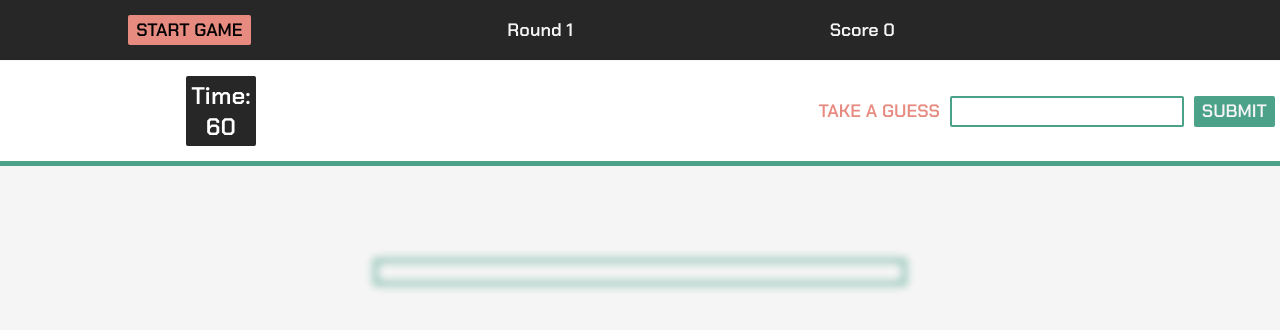
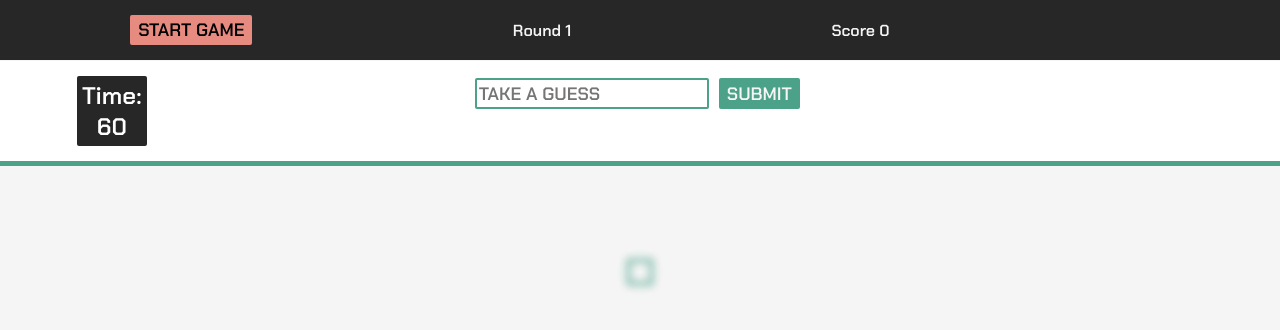
Before and after one commit to willyv4/boggle, a Flask app: template templates/index.html in a window 1280 px wide. Shown: the top 330 px of the page. Run offline with Flask 2, Linux system fonts and the light colour scheme; the template is opened without the code that fills it, so the values that code supplies are empty; parts of the project's set-up code (start-up, migrations or seed data) failed here and were passed over.

Commit message:
finished styles

```diff
--- a/static/app.js
+++ b/static/app.js
@@ -3,6 +3,7 @@ class BoggleGame {
   constructor() {
     this.$form = $("#boggle-form");
     this.$input = $("#boggle-input");
+    this.$message = $("#message");
     this.scoreTracker = [];
     this.timeStarted = false;
     this.countDown = 60;
@@ -21,6 +22,20 @@ class BoggleGame {
       const guess = this.$input.val();
       this.makeGuess(guess);
     }
+    if (this.countDown === 60) {
+      this.makeGuess(null);
+      this.$message.text("START GAME TO SUBMIT GUESSES");
+    }
+
+    this.$message.css("opacity", 1);
+
+    // Hide the element after 3 seconds
+    setTimeout(
+      function () {
+        this.$message.css("opacity", 0);
+      }.bind(this),
+      2000
+    );
   }
   /*~~~~~~~~~~~~~~~~~~~~~~~~~~~~~~~~~~~~~~~~~~~~~~~~~~~~~~~~~ */
   makeGuess(guess) {
@@ -46,7 +61,6 @@ class BoggleGame {
   handleAxiosResponse(response) {
     const result = response.data.result;
     const guesses = response.data.guessArr;
-    const $message = $("#message");
     let msg;
     let word;
 
@@ -67,11 +81,11 @@ class BoggleGame {
         msg = `Good job, ${word.toUpperCase()} is a word!!!`;
         this.handleScore(word.length);
       } else {
-        msg = `Nice Try, ${word.toUpperCase()} is not on board or not word.`;
+        msg = `${word.toUpperCase()}, is not on board, or not word.`;
       }
     }
 
-    $message.text(msg);
+    this.$message.text(msg);
   }
 
   /*~~~~~~~~~~~~~~~~~~~~~~~~~~~~~~~~~~~~~~~~~~~~~~~~~~~~~~~~~ */
@@ -87,7 +101,7 @@ class BoggleGame {
         console.log(this.gameScore);
         this.sendGameData();
         clearInterval(timer);
-        alert("GAMEOVER");
+        $(".alert-container").css("display", "flex");
 
         $("#count-down").removeClass("pulse");
         this.timeStarted = false;
@@ -122,4 +136,4 @@ const handlNewGame = (event) => {
 };
 
 const game = new BoggleGame();
-$("#new-game").on("click", handlNewGame);
+$(".new-game").on("click", handlNewGame);
--- a/static/style.css
+++ b/static/style.css
@@ -1,12 +1,9 @@
 html {
     font-family: 'Chakra Petch', sans-serif;
     background-color: whitesmoke;
-    font-size: large;
+    font-size: medium;
 }
 
-input, button {
-    font-family: 'Chakra Petch', sans-serif;
-}
 div {
     height: 30px;
     margin-left: auto;
@@ -16,19 +13,18 @@ div {
 
 td {
     border: 1px solid black;
-    width: 35px;
-    height: 35px;
+    width: 75px;
+    height: 55px;
     padding: 10px;
     text-align: center;
 }
 
 #game-board {
-    display: flex;
-    flex-direction: column;
+    display: block;
     margin-left: auto;
     margin-right: auto;
     margin-top: 8%;
-    width: 40%;
+    width: fit-content;
     height: 60%;
     padding: 10px;
     border-radius: 2px;
@@ -44,6 +40,8 @@ td {
     flex-direction: row;
     justify-content: center;
     align-items: center;
+    margin-top: -35px;
+    margin-left: 30px;
 }
 
 input, button {
@@ -53,6 +51,7 @@ input, button {
     transition: .5s ease-in-out;
     height: 25px;
     font-size: large;
+    font-family: 'Chakra Petch', sans-serif;
 }
 
 #form-button {
@@ -74,7 +73,7 @@ p {
     transition: .5s ease-in-out;
 }
 
-#new-game{
+.new-game{
     align-items: center;
     justify-content: center;
     height: 30px;
@@ -126,6 +125,7 @@ label {
     font-size: 24px;
     color: #fff;
     text-align: center;
+    margin-left: 6%;
   }
 
   .pulse {
@@ -137,10 +137,10 @@ label {
 
   @keyframes pulse {
     0% {
-      box-shadow: 0 0 0 0 rgb(231, 139, 129);;
+      box-shadow: 0 0 0 0 rgba(231, 139, 129, 0.612);;
     }
-    70% {
-      box-shadow: 0 0 0 20px rgba(50, 205, 50, 0);
+    90% {
+      box-shadow: 0 0 0 15px rgba(50, 205, 50, 0);
     }
     100% {
       box-shadow: 0 0 0 0 rgba(50, 205, 50, 0);
@@ -156,4 +156,76 @@ label {
       margin: -8px;
       margin-top: 9px;
       align-items: center;
+      justify-content: center;
   }
+
+
+  #info-columb {
+      display: flex;
+      flex-direction: column;
+      align-items: center;
+      justify-content: center;
+      margin-left: -15%;
+  }
+
+  .alert-container {
+    position: fixed;
+    top: 0;
+    left: 0;
+    width: 100%;
+    height: 100%;
+    background-color: rgba(0, 0, 0, 0.5);
+    z-index: 999;
+    display: none;
+    justify-content: center;
+    align-items: center;
+  }
+
+  .alert-content {
+    background-color: #fff;
+    padding: 20px;
+    border-radius: 5px;
+    width: 40%;
+    height: 15%;
+    box-shadow: 0 0 10px rgba(0, 0, 0, 0.5);
+  }
+
+  .alert-button {
+    background-color: #007bff;
+    color: #fff;
+    border: none;
+    border-radius: 5px;
+    padding: 10px 20px;
+    cursor: pointer;
+  }
+
+  .alert-button:hover {
+    background-color: #0069d9;
+  }
+
+  .alert-button:focus {
+    outline: none;
+  }
+
+  #message {
+    position: fixed;
+    opacity: 0;
+    color: black;
+    transition: .5s ease-in-out;
+    margin-bottom: -15px;
+  }
+
+  @media (max-width: 450px) {
+    html {
+     font-size: small;
+    }
+    input, button {
+      font-size: medium;
+    }
+    #count-down {
+        margin-left: 5%;
+    }
+    #boggle-form {
+        margin-left: 20%;
+    }
+  }
--- a/templates/index.html
+++ b/templates/index.html
@@ -13,7 +13,7 @@
   </head>
   <body>
     <nav id="nav-bar">
-      <button id="new-game">START GAME</button>
+      <button class="new-game">START GAME</button>
       <p id="round">Round 1</p>
       <p id="score">Score 0</p>
       <p id="hi-score"></p>
@@ -24,16 +24,16 @@
         <span id="count-down-text">Time: 60</span>
       </div>
 
-      <div><p id="message"></p></div>
-
+      <div id="info-columb">
         <form id="boggle-form">
-        <label for="guess" class="form-item"> TAKE A GUESS </label>
+          <label for="guess" class="form-item"></label>
           <input
             class="form-item"
             type="text"
             name="guess"
             id="boggle-input"
             autocomplete="off"
+            placeholder="TAKE A GUESS"
           />
           <input
             id="form-button"
@@ -42,6 +42,16 @@
             value="SUBMIT"
           />
         </form>
+
+        <p id="message"></p>
+      </div>
+    </div>
+
+    <div class="alert-container">
+      <div class="alert-content">
+        <h2>GAMEOVER</h2>
+        <button class="new-game">NEW GAME</button>
+      </div>
     </div>
 
     <section id="game-board">
```
Lines whose indentation alone changed are shown as unchanged.
